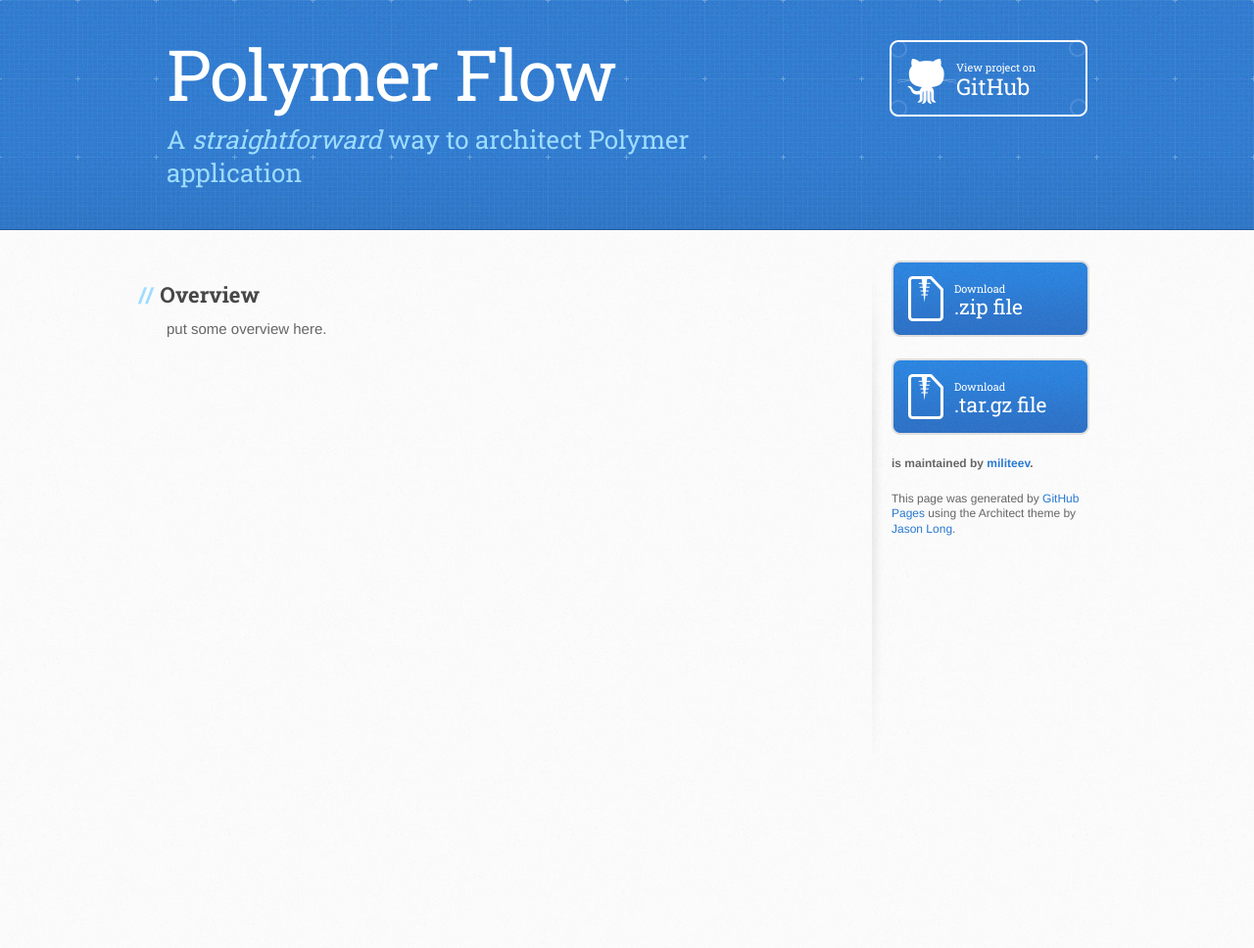
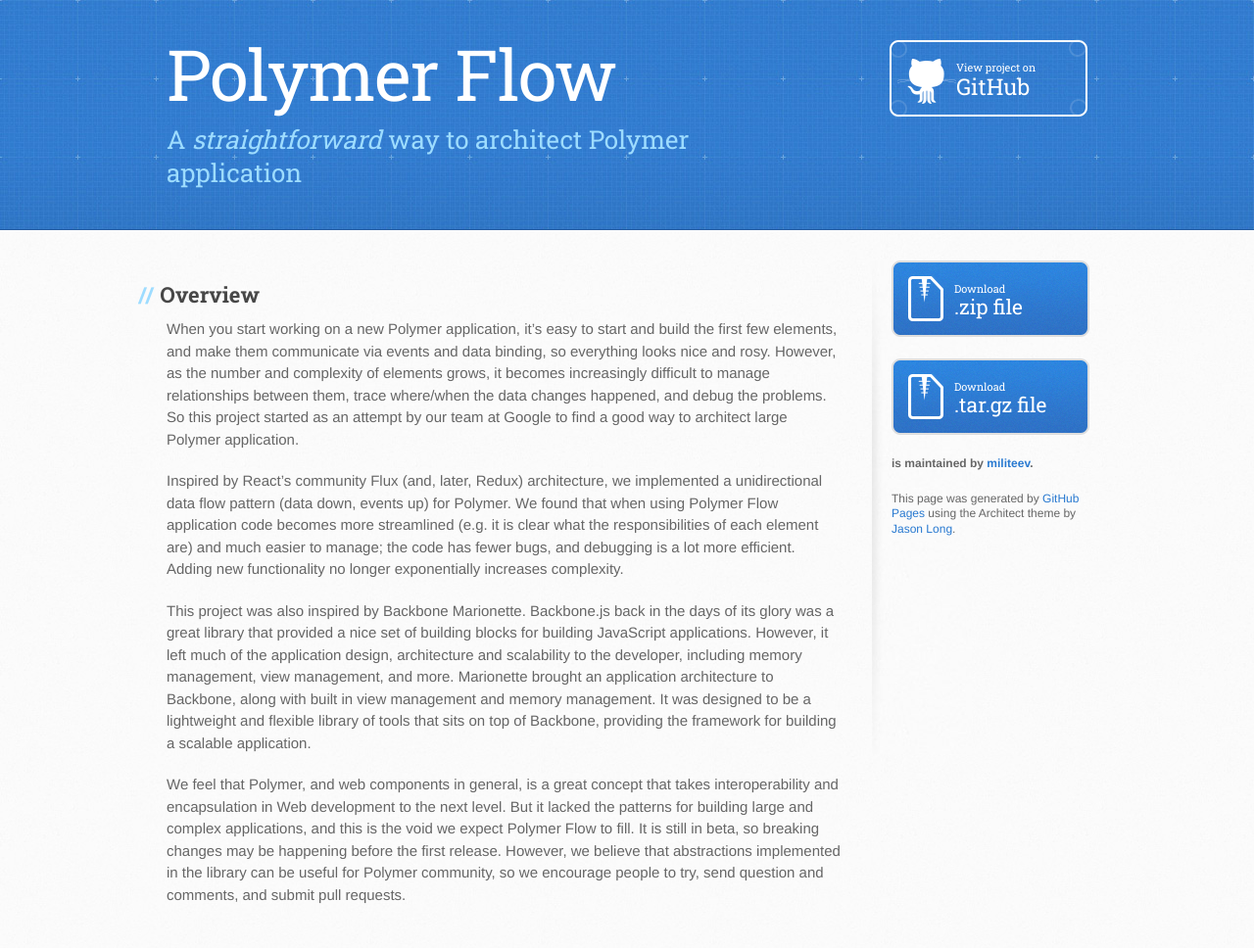
Before and after one commit to amiliteev/polymer-flow, a Jekyll site: the page built from docs/index.md, in a window 1280 px wide. Shown: the whole page at 98% size. Built offline with Jekyll 4.4.1, drawn with Linux system fonts in a browser that asks for light colours; before the commit the page ends 900 px from its top, so only the background shows below that.

Commit message:
Update index.md

```diff
--- a/docs/index.md
+++ b/docs/index.md
@@ -4,4 +4,10 @@
 ---
 ## Overview
 
-put some overview here.
+When you start working on a new Polymer application, it's easy to start and build the first few elements, and make them communicate via events and data binding, so everything looks nice and rosy. However, as the number and complexity of elements grows, it becomes increasingly difficult to manage relationships between them, trace where/when the data changes happened, and debug the problems. So this project started as an attempt by our team at Google to find a good way to architect large Polymer application.
+
+Inspired by React's community Flux (and, later, Redux) architecture, we implemented a unidirectional data flow pattern (data down, events up) for Polymer. We found that when using Polymer Flow application code becomes more streamlined (e.g. it is clear what the responsibilities of each element are) and much easier to manage; the code has fewer bugs, and debugging is a lot more efficient. Adding new functionality no longer exponentially increases complexity.
+
+This project was also inspired by Backbone Marionette. Backbone.js back in the days of its glory was a great library that provided a nice set of building blocks for building JavaScript applications. However, it left much of the application design, architecture and scalability to the developer, including memory management, view management, and more. Marionette brought an application architecture to Backbone, along with built in view management and memory management. It was designed to be a lightweight and flexible library of tools that sits on top of Backbone, providing the framework for building a scalable application.
+
+We feel that Polymer, and web components in general, is a great concept that takes interoperability and encapsulation in Web development to the next level. But it lacked the patterns for building large and complex applications, and this is the void we expect Polymer Flow to fill. It is still in beta, so breaking changes may be happening before the first release. However, we believe that abstractions implemented in the library can be useful for Polymer community, so we encourage people to try, send question and comments, and submit pull requests.
```
